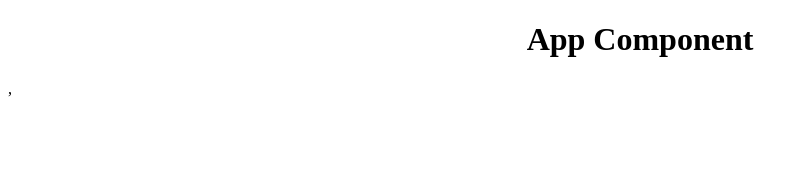
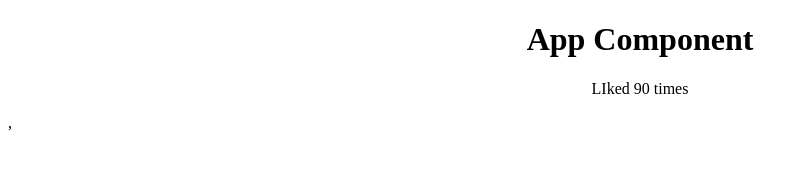
Before and after one commit to B-lovedth/React-Training, a React (Create React App) app: page / in a window 1280 px wide. Shown: the top 170 px of the page, without its empty margins (0-809 px from the left). Built offline with nearby package versions, Linux system fonts and the light colour scheme.

Commit message:
subsequent commit

```diff
--- a/src/App.js
+++ b/src/App.js
@@ -2,10 +2,12 @@ import './App.css'
 
 function App() {
   const myString = `App Component`
+  const likes = 90
   return (
    <div className="App">
      <div className="content">
        <h1>{ myString }</h1>
+       <p>LIked {likes} times</p>
      </div>
     </div>
   );
```
Also changed, not shown: src/Navbar.js (added, +15 -0 lines).
